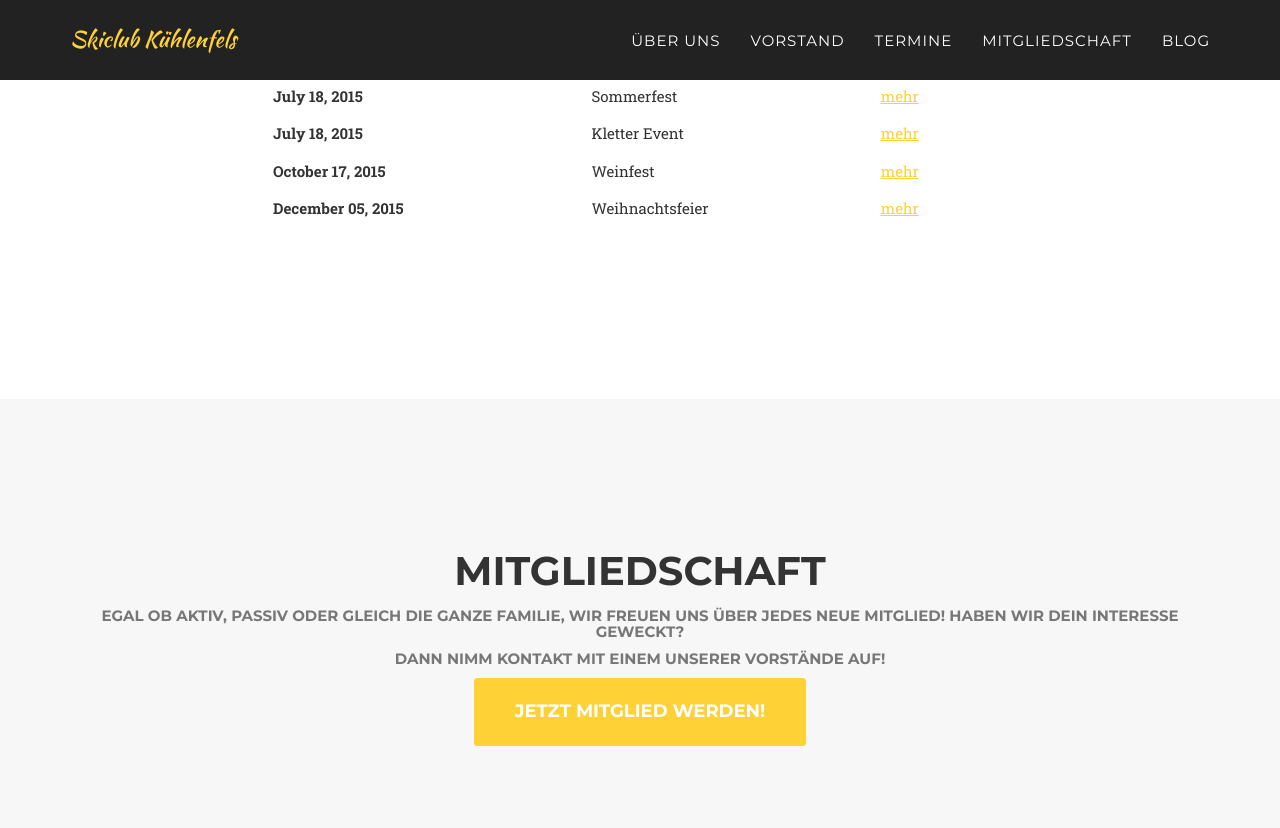
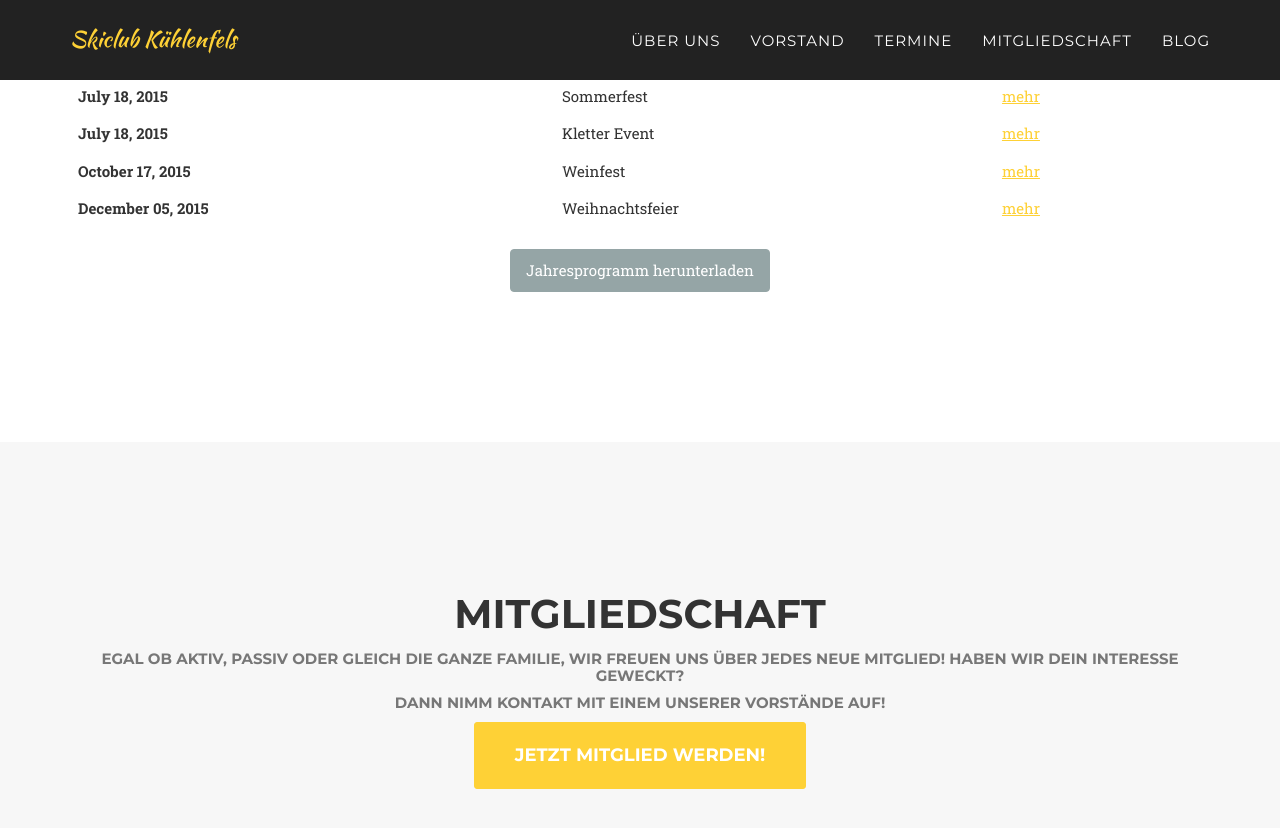
Before and after one commit to ChrisBr/skiclub, a Jekyll site: the page built from index.html, in a window 1280 px wide and 900 px high, scrolled down 2965 px. Shown: the top 828 px of the window. Built offline with Jekyll 4.4.1, drawn with Linux system fonts in a browser that asks for light colours; some web fonts are replaced.

Commit message:
Add jahresprogramm

```diff
--- a/_includes/events.html
+++ b/_includes/events.html
@@ -10,7 +10,7 @@
             </div>
         </div>
         <div class="row">
-            <div class="col-lg-8 col-lg-offset-2">
+            <div class="col-lg-12">
                 <table class="table table-hover">
                     <thead>
                     <tr>
@@ -37,5 +37,10 @@
                 </table>
             </div>
         </div>
+        <div class="row">
+            <div class="col-lg-12 text-center">
+            <a href="{{ '/data/jahresprogramm.pdf' | prepend: site.baseurl }}" target="_blank" class="btn btn-default">Jahresprogramm herunterladen</a>
+            </div>
+        </div>
     </div>
 </section>
```
Also changed, not shown: img/image001.png (added), 1 other file.
